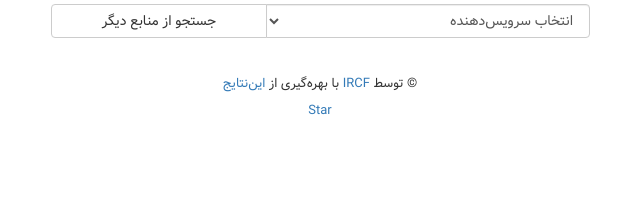
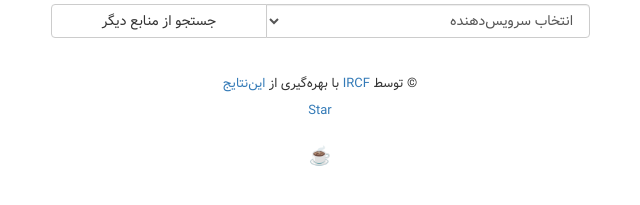
Before and after one commit to ircfspace/tester, a plain HTML site: page index.html in a window 1280 px wide. Shown: the part 385-590 px from the top of the page, 320-960 px from the left. Drawn offline with nearby package versions, Linux system fonts and the light colour scheme; files whose address does not match are found by name.

Commit message:
Update index.html

```diff
--- a/index.html
+++ b/index.html
@@ -176,7 +176,7 @@
                             <a class="github-button" href="https://github.com/ircfspace/tester" data-color-scheme="no-preference: light; light: light; dark: dark;" data-icon="octicon-star" data-show-count="true" aria-label="Star ircfspace/tester on GitHub">Star</a>
                         </span>
                     </p>
-                    <div class="text-center hidden">
+                    <div class="text-center">
                         <a href="#" class="btn btn-link btn-normal btn-lg btn-outline donateLink" data-toggle="modal" data-target="#donate">☕</a>
                     </div>
                     <script src="./assets/js/jquery.min.js"></script>
```
